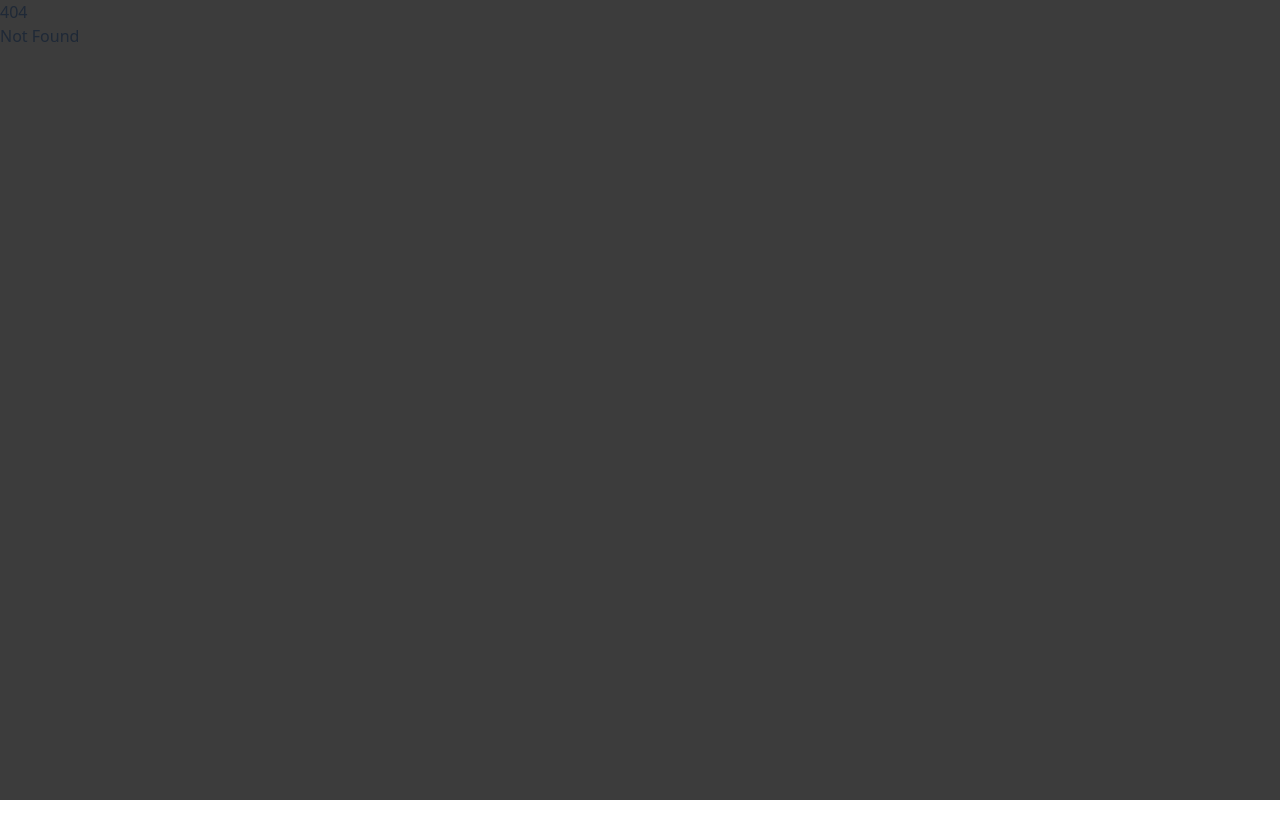
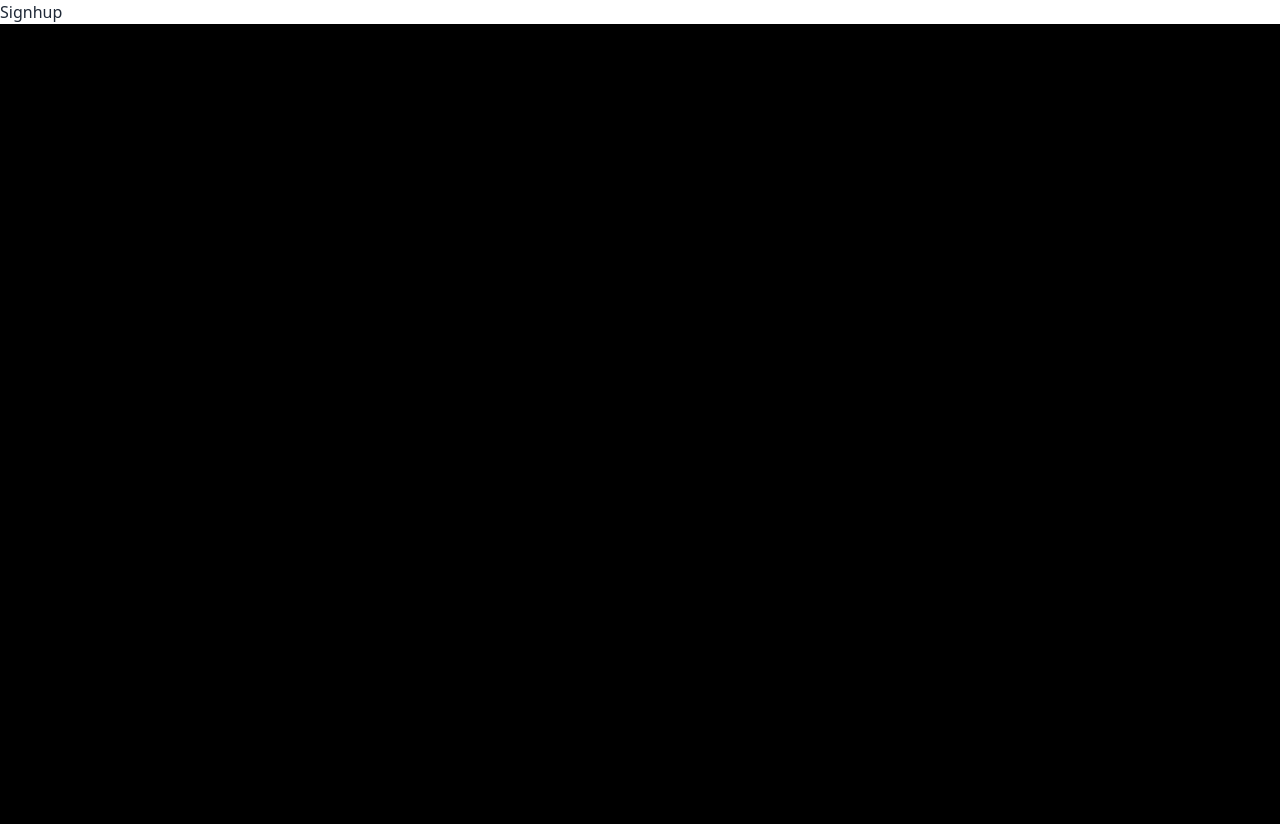
Before and after one commit to Celestialme/SimpleCMS, a SvelteKit app: page /signup in a window 1280 px wide. Before the commit this address had no page. Before the commit the page ends 800 px from the top, so only its background shows below. Built offline with nearby package versions, Linux system fonts and the light colour scheme.

Commit message:
remove globals from layout

```diff
--- a/src/routes/+layout.svelte
+++ b/src/routes/+layout.svelte
@@ -1,13 +1,6 @@
 <script>
   import "../app.css";
+
 </script>
 
 <slot />
-
-<style>
-  :global(html,body,body > div){
-    width:100vw;
-    height: 100vh;
-    background-color:#3c3c3c
-  }
-</style>
--- a/src/routes/+page.svelte
+++ b/src/routes/+page.svelte
@@ -45,4 +45,10 @@
     :global(.content > *){
         margin:5px 0;
     }
+
+  :global(html,body,body > div){
+    width:100vw;
+    height: 100vh;
+    background-color:#3c3c3c
+  }
 </style>
--- /dev/null
+++ b/src/routes/signup/+layout.svelte
@@ -0,0 +1,5 @@
+<div>
+    Signhup
+</div>
+
+<slot/>
--- /dev/null
+++ b/src/routes/signup/+page.svelte
@@ -0,0 +1,12 @@
+<div>
+
+</div>
+
+
+<style>
+    div{
+        width:100vw;
+        height:100vh;
+        background:black;
+    }
+</style>
```
